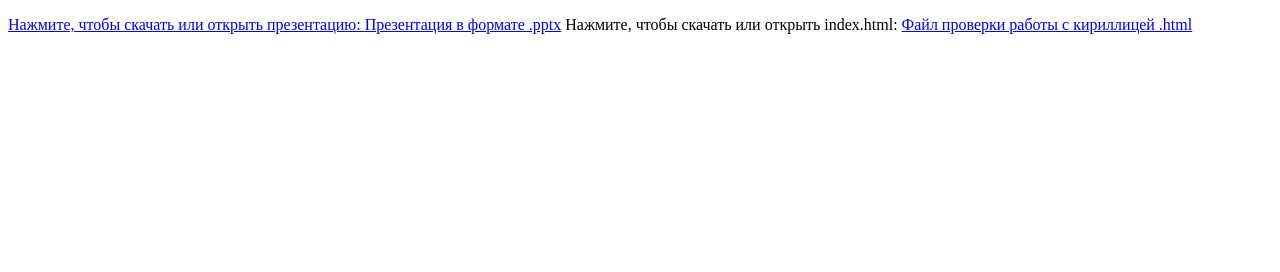
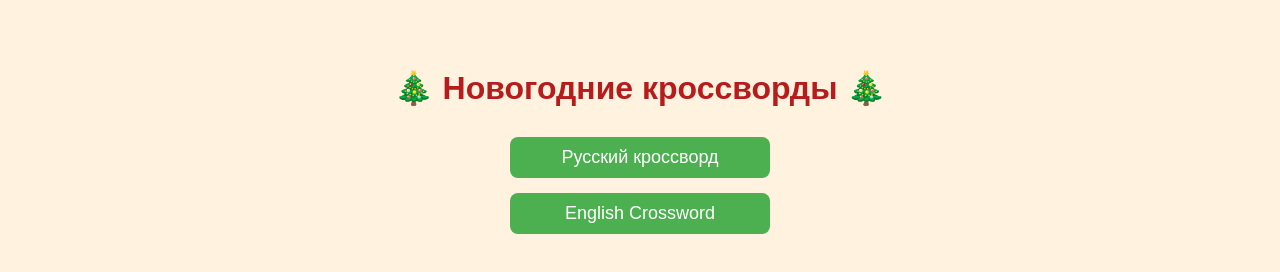
Before and after one commit to levshinaalisa78-a11y/dem.github.io, a plain HTML site: page index.html in a window 1280 px wide. Drawn offline with Linux system fonts and the light colour scheme.

Commit message:
Update index.html

```diff
--- a/index.html
+++ b/index.html
@@ -1,19 +1,45 @@
 <!DOCTYPE html>
-<html>
+<html lang="ru">
 <head>
-    <title>Моя презентация</title>
+  <meta charset="UTF-8">
+  <title>Новогодние кроссворды</title>
+  <style>
+    body {
+      font-family: Arial;
+      text-align: center;
+      background-color: #fff3e0;
+      padding: 40px;
+    }
+    h1 {
+      color: #b71c1c;
+    }
+    .links {
+      margin-top: 30px;
+      font-size: 18px;
+    }
+    .links a {
+      display: block;
+      margin: 15px;
+      padding: 10px 20px;
+      background-color: #4caf50;
+      color: white;
+      text-decoration: none;
+      border-radius: 8px;
+      width: 220px;
+      margin-left: auto;
+      margin-right: auto;
+    }
+    .links a:hover {
+      background-color: #388e3c;
+    }
+  </style>
 </head>
 <body>
-    </a>
-    <a href="krossvordRU.html">
+  <h1>🎄 Новогодние кроссворды 🎄</h1>
 
-
-    <p>
-        Нажмите, чтобы скачать или открыть презентацию:
-        <a href="СетьВводный.pptx">Презентация в формате .pptx</a>
-        Нажмите, чтобы скачать или открыть index.html:
-        <a href="index.html">Файл проверки работы с кириллицей .html</a>
-    </p>
-
+  <div class="links">
+    <a href="krossvordRU.html">Русский кроссворд</a>
+    <a href="krossvordEN.html">English Crossword</a>
+  </div>
 </body>
 </html>
```
